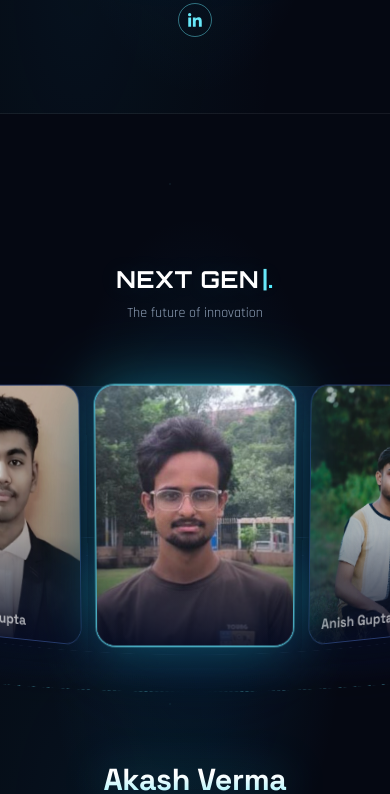
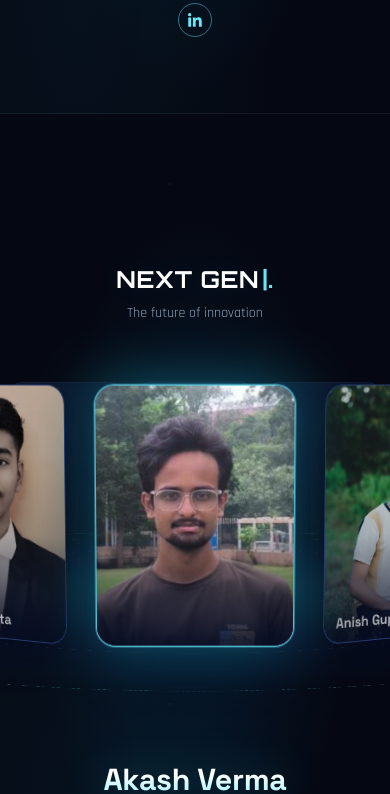
Before and after one commit to shivashishd753/IETE-SF, a Next.js app: page /members in a window 390 px wide. Shown: the part 2419-3213 px from the top of the page. Built offline with nearby package versions, Linux system fonts and the light colour scheme.

Commit message:
members & alumini size fixed

```diff
--- a/src/app/alumni/page.js
+++ b/src/app/alumni/page.js
@@ -2226,14 +2226,29 @@ function LinkedInButton({ alumni, compact = false }) {
 
 const mod = (a, n) => ((a % n) + n) % n;
 const PX_PER_MEMBER = 140; // sideways scroll distance that turns one person
+const REF_COUNT = 15; // every ring is sized as if it had this many people
+
+// All rings share the smallest measured stage so they render at one size.
+const stageSizes = new Map();
+const stageListeners = new Set();
+const sharedStage = () => {
+  let w = Infinity, h = Infinity;
+  stageSizes.forEach((v) => { w = Math.min(w, v.w); h = Math.min(h, v.h); });
+  return w === Infinity ? null : { w, h };
+};
+const reportStage = (key, size) => {
+  if (size) stageSizes.set(key, size); else stageSizes.delete(key);
+  const shared = sharedStage();
+  stageListeners.forEach((fn) => fn(shared));
+};
 
 function AlumniDrum({ id, title, description, alumni, showRole = false }) {
   const sectionRef = useRef(null);
   const stageRef = useRef(null);
   const drumRef = useRef(null);
   const cardRefs = useRef([]);
-  const posRef = useRef(0);
-  const targetRef = useRef(0);
+  const posRef = useRef(alumni.length < REF_COUNT ? Math.floor((alumni.length - 1) / 2) : 0);
+  const targetRef = useRef(alumni.length < REF_COUNT ? Math.floor((alumni.length - 1) / 2) : 0);
   const rafRef = useRef(0);
   const loopRef = useRef(null);
   const activeRef = useRef(-1);
@@ -2244,19 +2259,23 @@ function AlumniDrum({ id, title, description, alumni, showRole = false }) {
   const [stage, setStage] = useState({ w: 1280, h: 460 });
 
   const n = alumni.length;
-  const step = n > 0 ? 360 / n : 0;
+  // Fewer people than the reference: keep the same card spacing and leave the ring open (no wrap-around).
+  const isOpen = n < REF_COUNT;
+  const step = n > 0 ? 360 / Math.max(n, REF_COUNT) : 0;
   const tanStep = Math.tan(Math.PI / Math.max(3, n));
   const isSmall = stage.w < 640;
+  const isTablet = !isSmall && stage.w < 1100;
+  // Same sizing as the Members page: every ring uses the Office Bearers (15-person) size.
+  const refTan = Math.tan(Math.PI / REF_COUNT);
   const byHeight = (stage.h - 56) / 1.32;
-  const byWidth = (2 * stage.w * (isSmall ? 1.3 : 0.64) * tanStep) / 1.08;
-  const cardW = Math.round(
+  const byWidth = (2 * stage.w * (isSmall ? 1.3 : isTablet ? 0.95 : 0.64) * refTan) / 1.08;
+  const refCardW = Math.round(
     Math.max(120, Math.min(340, byHeight, byWidth, stage.w * (isSmall ? 0.62 : 0.58)))
   );
+  const radius = Math.round((refCardW / 2 / refTan) * 1.08);
+  const cardW =
+    n > REF_COUNT ? Math.round(Math.min(refCardW, (2 * radius * tanStep) / 1.08)) : refCardW;
   const cardH = Math.round(cardW * 1.32);
-  const radius =
-    n >= 3
-      ? Math.round((cardW / 2 / tanStep) * 1.08)
-      : Math.round(cardW * 0.9);
   const perspective = Math.round(Math.max(1100, radius * 2.6));
   cardRefs.current.length = n;
 
@@ -2264,11 +2283,20 @@ function AlumniDrum({ id, title, description, alumni, showRole = false }) {
   useEffect(() => {
     const el = stageRef.current;
     if (!el) return;
-    const update = () => setStage({ w: el.clientWidth, h: el.clientHeight });
+    const key = {};
+    const onShared = (shared) => {
+      if (shared) setStage((prev) => (prev.w === shared.w && prev.h === shared.h ? prev : shared));
+    };
+    stageListeners.add(onShared);
+    const update = () => reportStage(key, { w: el.clientWidth, h: el.clientHeight });
     update();
     const ro = new ResizeObserver(update);
     ro.observe(el);
-    return () => ro.disconnect();
+    return () => {
+      ro.disconnect();
+      stageListeners.delete(onShared);
+      reportStage(key, null);
+    };
   }, []);
 
   const apply = useCallback(
@@ -2287,13 +2315,15 @@ function AlumniDrum({ id, title, description, alumni, showRole = false }) {
         card.style.setProperty("--focus", (Math.max(0, facing) ** 3).toFixed(3));
       });
 
-      const index = mod(Math.round(pos), n);
+      const index = isOpen
+        ? Math.max(0, Math.min(n - 1, Math.round(pos)))
+        : mod(Math.round(pos), n);
       if (index !== activeRef.current) {
         activeRef.current = index;
         setActive(index);
       }
     },
-    [n, step, radius]
+    [n, step, radius, isOpen]
   );
 
   useEffect(() => {
@@ -2322,13 +2352,14 @@ function AlumniDrum({ id, title, description, alumni, showRole = false }) {
   }, [apply]);
 
   const goTo = useCallback((t) => {
-    targetRef.current = t;
+    targetRef.current = n < REF_COUNT ? Math.max(0, Math.min(n - 1, t)) : t;
     loopRef.current?.();
-  }, []);
+  }, [n]);
 
   const shift = (by) => goTo(Math.round(targetRef.current) + by);
 
   const jumpTo = (i) => {
+    if (isOpen) return goTo(i);
     const cur = Math.round(targetRef.current);
     let d = mod(i - cur, n);
     if (d > n / 2) d -= n;
@@ -2633,7 +2664,7 @@ export default function MembersPage() {
         }
 
         /* ---------- navy theme for everything below the hero ---------- */
-        .alumni-page {
+        .members-page {
           --navy-950: #050b22;
           --navy-900: #071233;
           --navy-850: #0a173f;
@@ -2642,7 +2673,7 @@ export default function MembersPage() {
           --cyan: #67e8f9;
           --cyan-strong: #22d3ee;
           --nav-offset: 100px;
-          --font-alumni: var(--font-space-grotesk), "Space Grotesk", sans-serif;
+          --font-member: var(--font-space-grotesk), "Space Grotesk", sans-serif;
         }
 
         @media (max-width: 767px) {
@@ -2766,7 +2797,6 @@ export default function MembersPage() {
         }
 
         .drum-section .section-heading {
-          margin-top:  clamp(24px, 4vh, 40px);
           margin-bottom: 0;
         }
 
@@ -2961,10 +2991,12 @@ export default function MembersPage() {
 
         .drum-meta {
           display: flex;
+          flex-direction: column;
           align-items: center;
           justify-content: center;
-          gap: 12px;
+          gap: 10px;
           margin-top: 0.35rem;
+          text-align: center;
         }
 
         .drum-branch {
@@ -3002,22 +3034,108 @@ export default function MembersPage() {
           box-shadow: 0 0 26px rgba(103, 232, 249, 0.5);
         }
 
+
+@media (max-width: 639px) {
+  .drum-info-row {
+    position: relative;
+    display: block;
+    width: 100%;
+  }
+
+  .drum-info-inner {
+    width: 100%;
+    min-width: 0;
+    box-sizing: border-box;
+    padding: 0 48px;
+    text-align: center;
+  }
+
+  .drum-arrow {
+    position: absolute;
+    top: 50%;
+    transform: translateY(-50%);
+    height: 38px;
+    width: 38px;
+    z-index: 5;
+  }
+
+  .drum-arrow:first-child {
+    left: 0;
+  }
+
+  .drum-arrow:last-child {
+    right: 0;
+  }
+
+  .drum-name {
+    text-align: center;
+    overflow-wrap: break-word;
+  }
+
+  .drum-meta {
+    flex-direction: column;
+    justify-content: center;
+    align-items: center;
+    gap: 9px;
+  }
+
+  .drum-branch {
+    display: block;
+    max-width: 100%;
+    text-align: center;
+    line-height: 1.4;
+    text-wrap: balance;
+  }
+}
+
+        /* ---------- tablet + mobile: one team per screen, three clearly separated parts ---------- */
+        @media (max-width: 1100px), (max-width: 1400px) and (pointer: coarse) {
+          .drum-section {
+            height: 100svh;
+            min-height: 920px;
+            justify-content: center;
+            padding-bottom: 24px;
+          }
+
+          .drum-stage {
+            flex: none;
+            height: clamp(420px, 44svh, 520px);
+            margin-top: 32px;
+          }
+
+          .drum-info {
+            padding-top: 80px;
+          }
+        }
+
         @media (max-width: 639px) {
-          .drum-arrow {
-            height: 40px;
-            width: 40px;
+          .drum-section {
+            min-height: 680px;
           }
-        }
-
-        .drum-hint {
-          margin-top: 0.3rem;
-          text-align: center;
-          font-family: var(--font-rajdhani), sans-serif;
-          font-size: 11px;
-          letter-spacing: 0.28em;
-          text-transform: uppercase;
-          color: #64748b;
-        }
+
+          .drum-stage {
+            height: clamp(320px, 82vw, 380px);
+            margin-top: 30px;
+          }
+
+          .drum-info {
+            padding-top: 80px;
+          }
+
+          .drum-section .section-title {
+            font-size: clamp(1.35rem, 6vw, 1.8rem);
+          }
+        }
+
+        // .drum-hint {
+        //   margin-top: 0.3rem;
+        //   text-align: center;
+        //   font-family: var(--font-rajdhani), sans-serif;
+        //   font-size: 11px;
+        //   letter-spacing: 0.28em;
+        //   text-transform: uppercase;
+        //   color: #64748b;
+        // }
 
         .hint-touch {
           display: none;
--- a/src/app/members/page.jsx
+++ b/src/app/members/page.jsx
@@ -491,6 +491,21 @@ function LinkedInButton({ member, compact = false }) {
 
 const mod = (a, n) => ((a % n) + n) % n;
 const PX_PER_MEMBER = 140; // sideways scroll distance that turns one person
+const REF_COUNT = 15; // every ring is sized as if it had this many members (Office Bearers)
+
+// All rings share the smallest measured stage so they render at one size.
+const stageSizes = new Map();
+const stageListeners = new Set();
+const sharedStage = () => {
+  let w = Infinity, h = Infinity;
+  stageSizes.forEach((v) => { w = Math.min(w, v.w); h = Math.min(h, v.h); });
+  return w === Infinity ? null : { w, h };
+};
+const reportStage = (key, size) => {
+  if (size) stageSizes.set(key, size); else stageSizes.delete(key);
+  const shared = sharedStage();
+  stageListeners.forEach((fn) => fn(shared));
+};
 
 function MemberDrum({ id, title, description, members, showRole = false }) {
   const sectionRef = useRef(null);
@@ -511,18 +526,22 @@ function MemberDrum({ id, title, description, members, showRole = false }) {
   const n = members.length;
   const step = n > 0 ? 360 / n : 0;
   const tanStep = Math.tan(Math.PI / Math.max(3, n));
+  const refTan = Math.tan(Math.PI / REF_COUNT); // used for sizing so all teams match
   const isSmall = stage.w < 640;
   const isTablet = !isSmall && stage.w < 1100;
+  // Every ring is sized from the smallest stage of all rings on the page,
+  // so the Office Bearers ring and the others come out exactly the same size.
   const byHeight = (stage.h - 56) / 1.32;
-  const byWidth = (2 * stage.w * (isSmall ? 1.3 : isTablet ? 0.95 : 0.64) * tanStep) / 1.08;
-  const cardW = Math.round(
+  const byWidth = (2 * stage.w * (isSmall ? 1.3 : isTablet ? 0.95 : 0.64) * refTan) / 1.08;
+  const refCardW = Math.round(
     Math.max(120, Math.min(340, byHeight, byWidth, stage.w * (isSmall ? 0.62 : 0.58)))
   );
+  // Radius is always the reference (Office Bearers) radius, whatever the member count.
+  const radius = Math.round((refCardW / 2 / refTan) * 1.08);
+  // A ring with more people than the reference gets slightly narrower cards so they still fit.
+  const cardW =
+    n > REF_COUNT ? Math.round(Math.min(refCardW, (2 * radius * tanStep) / 1.08)) : refCardW;
   const cardH = Math.round(cardW * 1.32);
-  const radius =
-    n >= 3
-      ? Math.round((cardW / 2 / tanStep) * 1.08)
-      : Math.round(cardW * 0.9);
   const perspective = Math.round(Math.max(1100, radius * 2.6));
   cardRefs.current.length = n;
 
@@ -530,11 +549,20 @@ function MemberDrum({ id, title, description, members, showRole = false }) {
   useEffect(() => {
     const el = stageRef.current;
     if (!el) return;
-    const update = () => setStage({ w: el.clientWidth, h: el.clientHeight });
+    const key = {};
+    const onShared = (shared) => {
+      if (shared) setStage((prev) => (prev.w === shared.w && prev.h === shared.h ? prev : shared));
+    };
+    stageListeners.add(onShared);
+    const update = () => reportStage(key, { w: el.clientWidth, h: el.clientHeight });
     update();
     const ro = new ResizeObserver(update);
     ro.observe(el);
-    return () => ro.disconnect();
+    return () => {
+      ro.disconnect();
+      stageListeners.delete(onShared);
+      reportStage(key, null);
+    };
   }, []);
 
   const apply = useCallback(
@@ -767,9 +795,14 @@ function MemberDrum({ id, title, description, members, showRole = false }) {
             )}
             <h3 className="drum-name">{current.name}</h3>
             <div className="drum-meta">
-              <span className="drum-branch">{current.branch}</span>
-              <LinkedInButton member={current} compact />
-            </div>
+  <span className="drum-branch">{current.branch}</span>
+
+  <div className="drum-link-slot">
+    {hasLink(current) && (
+      <LinkedInButton member={current} compact />
+    )}
+  </div>
+</div>
           </div>
 
           <button
@@ -1220,6 +1253,15 @@ export default function MembersPage() {
           text-align: center;
         }
 
+        .drum-link-slot {
+  height: 34px;
+  width: 34px;
+  flex-shrink: 0;
+  display: flex;
+  align-items: center;
+  justify-content: center;
+}
+
         .drum-branch {
           font-family: var(--font-member);
           font-size: clamp(1rem, 1.6vw, 1.2rem);
```
